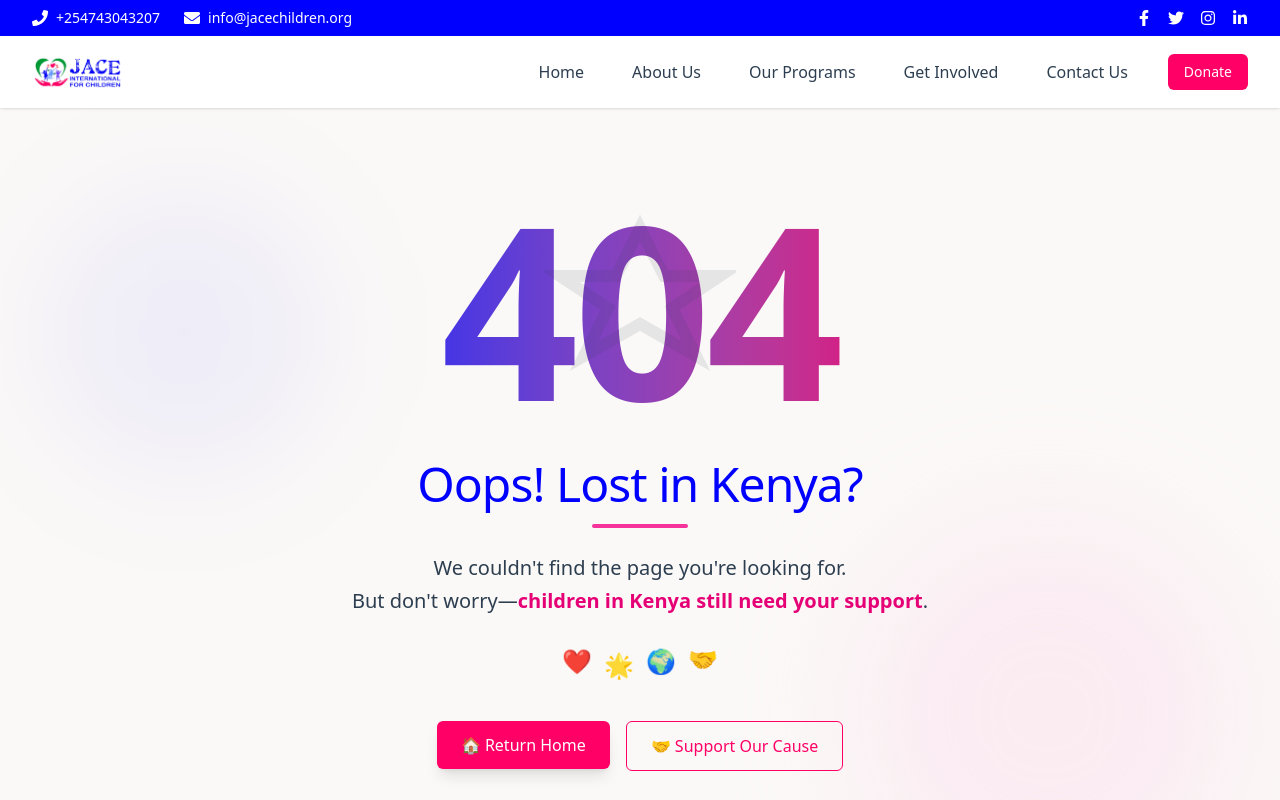
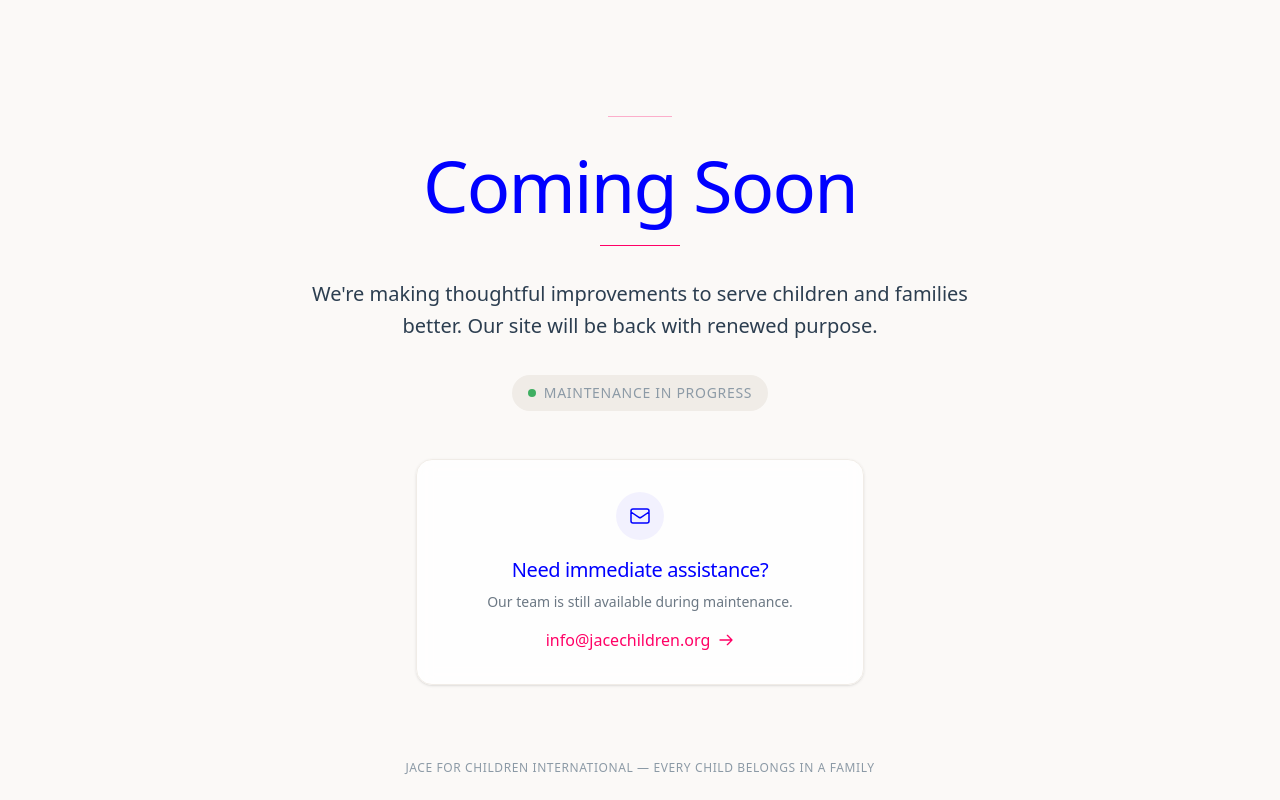
Before and after one commit to ALLAN-star-glitch/jace-international-for-children, a Next.js app: page /maintenance in a window 1280 px wide. Before the commit this address had no page. Shown: the top 800 px of the page. Built offline with nearby package versions, Linux system fonts and the light colour scheme.

Commit message:
in maintenance mode

```diff
--- /dev/null
+++ b/app/maintenance/page.tsx
@@ -0,0 +1,111 @@
+// app/maintenance/page.tsx
+'use client';
+
+import { useEffect } from 'react';
+
+export default function MaintenancePage() {
+  // Prevent any other content from loading
+  useEffect(() => {
+    // Hide any modals, toasts, or floating elements
+    const style = document.createElement('style');
+    style.id = 'maintenance-override';
+    style.textContent = `
+      /* Force hide all navigation, footer, and other site elements */
+      header,
+      footer,
+      nav,
+      .site-header,
+      .main-navigation,
+      [role="navigation"],
+      .footer-section {
+        display: none !important;
+      }
+
+      /* Ensure maintenance takes full viewport */
+      html, body {
+        margin: 0 !important;
+        padding: 0 !important;
+        overflow-x: hidden !important;
+      }
+
+      /* Remove any background from main content areas */
+      main, .main-content {
+        background: transparent !important;
+      }
+    `;
+    document.head.appendChild(style);
+
+    return () => {
+      // Clean up when component unmounts
+      const existingStyle = document.getElementById('maintenance-override');
+      if (existingStyle) existingStyle.remove();
+    };
+  }, []);
+
+  return (
+    <div
+      className="fixed inset-0 z-9999 bg-[#FBF9F7] flex flex-col items-center justify-center px-4 py-12 overflow-auto"
+      style={{
+        position: 'fixed',
+        top: 0,
+        left: 0,
+        right: 0,
+        bottom: 0,
+        zIndex: 9999,
+        backgroundColor: '#FBF9F7',
+      }}
+    >
+      {/* Decorative top accent */}
+      <div className="w-16 h-px bg-[#FF0066]/30 mb-8" />
+
+      {/* Main Content */}
+      <div className="max-w-2xl text-center">
+        <h1 className="font-serif text-5xl sm:text-6xl md:text-7xl text-[#0000FF] font-light mb-6 tracking-tight">
+          Coming Soon
+        </h1>
+
+        <div className="w-20 h-px bg-[#FF0066] mx-auto mb-8" />
+
+        <p className="text-[#2C3E50] text-lg sm:text-xl leading-relaxed mb-8">
+          We&apos;re making thoughtful improvements to serve children and families better.
+          Our site will be back with renewed purpose.
+        </p>
+
+        {/* Status indicator */}
+        <div className="inline-flex items-center gap-2 bg-[#F0ECE7] px-4 py-2 rounded-full mb-12">
+          <div className="w-2 h-2 bg-[#009933] rounded-full animate-pulse" />
+          <span className="text-[#8C9AA6] text-sm uppercase tracking-wider">
+            Maintenance in progress
+          </span>
+        </div>
+
+        {/* Contact Card */}
+        <div className="bg-white/80 backdrop-blur-sm rounded-2xl p-6 sm:p-8 shadow-sm border border-[#F0ECE7] max-w-md mx-auto">
+          <div className="w-12 h-12 rounded-full bg-[#0000FF]/5 flex items-center justify-center mx-auto mb-4">
+            <svg className="w-6 h-6 text-[#0000FF]" fill="none" stroke="currentColor" viewBox="0 0 24 24">
+              <path strokeLinecap="round" strokeLinejoin="round" strokeWidth={1.5} d="M3 8l7.89 5.26a2 2 0 002.22 0L21 8M5 19h14a2 2 0 002-2V7a2 2 0 00-2-2H5a2 2 0 00-2 2v10a2 2 0 002 2z" />
+            </svg>
+          </div>
+          <h3 className="font-serif text-xl text-[#0000FF] mb-2">Need immediate assistance?</h3>
+          <p className="text-[#2C3E50]/70 text-sm mb-4">Our team is still available during maintenance.</p>
+          <a
+            href="mailto:info@jacechildren.org"
+            className="text-[#FF0066] hover:text-[#FF0066]/80 transition-colors font-medium inline-flex items-center gap-2"
+          >
+            info@jacechildren.org
+            <svg className="w-4 h-4" fill="none" stroke="currentColor" viewBox="0 0 24 24">
+              <path strokeLinecap="round" strokeLinejoin="round" strokeWidth={2} d="M14 5l7 7m0 0l-7 7m7-7H3" />
+            </svg>
+          </a>
+        </div>
+      </div>
+
+      {/* Footer Note */}
+      <div className="absolute bottom-6 left-0 right-0 text-center">
+        <p className="text-[#8C9AA6] text-xs uppercase tracking-wider">
+          JACE for Children International — Every child belongs in a family
+        </p>
+      </div>
+    </div>
+  );
+}
--- /dev/null
+++ b/middleware.ts
@@ -0,0 +1,49 @@
+// middleware.ts (in project root)
+import { NextRequest, NextResponse } from 'next/server';
+
+export function middleware(request: NextRequest) {
+  // Check if maintenance mode is enabled
+  const isMaintenanceMode = process.env.MAINTENANCE_MODE === 'true';
+
+  // Get the requested path
+  const { pathname } = request.nextUrl;
+
+  console.log(`[Middleware] Path: ${pathname}, Maintenance Mode: ${isMaintenanceMode}`); // For debugging
+
+  // ALWAYS allow these paths (critical for Next.js to function)
+  const isExcludedPath =
+    pathname === '/maintenance' ||
+    pathname.startsWith('/_next') ||
+    pathname === '/favicon.ico' ||
+    pathname.includes('.') || // Static files like .jpg, .png, .css, .js
+    pathname === '/api/toggle-maintenance'; // Allow toggle API if you have it
+
+  // If maintenance is ON and path is NOT excluded → redirect to maintenance
+  if (isMaintenanceMode && !isExcludedPath) {
+    console.log(`[Middleware] Redirecting ${pathname} to /maintenance`);
+    const maintenanceUrl = new URL('/maintenance', request.url);
+    return NextResponse.redirect(maintenanceUrl);
+  }
+
+  // If maintenance is OFF and user is on maintenance page → redirect to home
+  if (!isMaintenanceMode && pathname === '/maintenance') {
+    console.log(`[Middleware] Redirecting from /maintenance to /`);
+    const homeUrl = new URL('/', request.url);
+    return NextResponse.redirect(homeUrl);
+  }
+
+  return NextResponse.next();
+}
+
+// Apply to all routes
+export const config = {
+  matcher: [
+    /*
+     * Match all request paths except:
+     * - _next/static (static files)
+     * - _next/image (image optimization files)
+     * - favicon.ico (favicon file)
+     */
+    '/((?!_next/static|_next/image|favicon.ico).*)',
+  ],
+};
```
